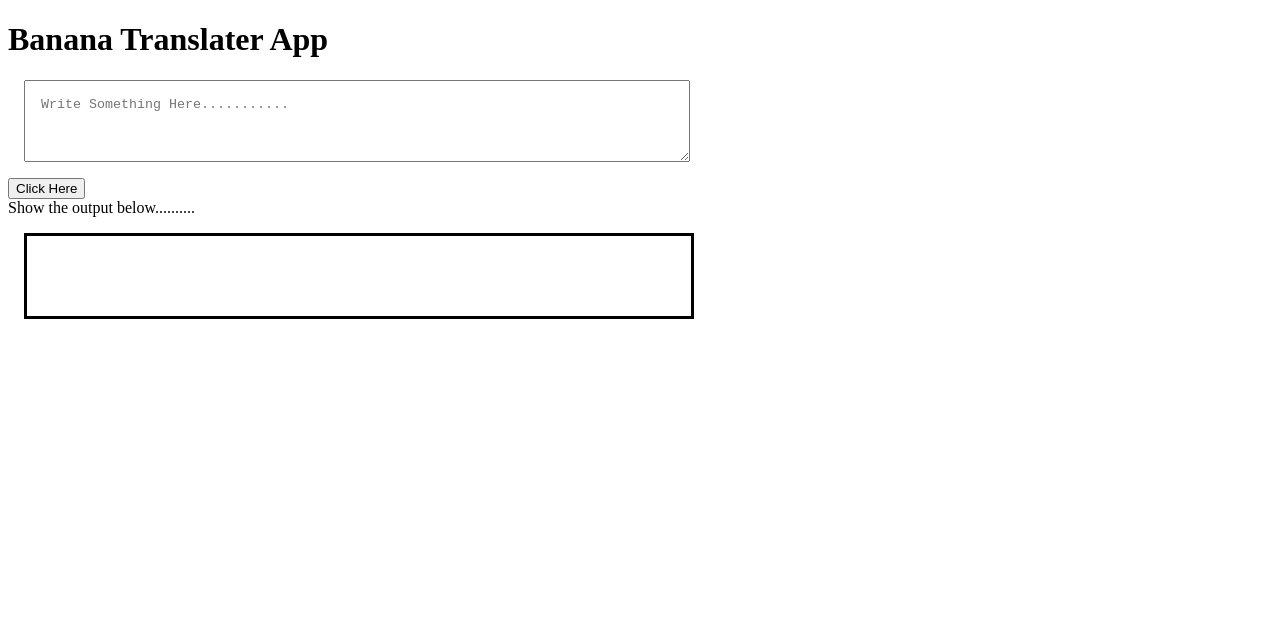
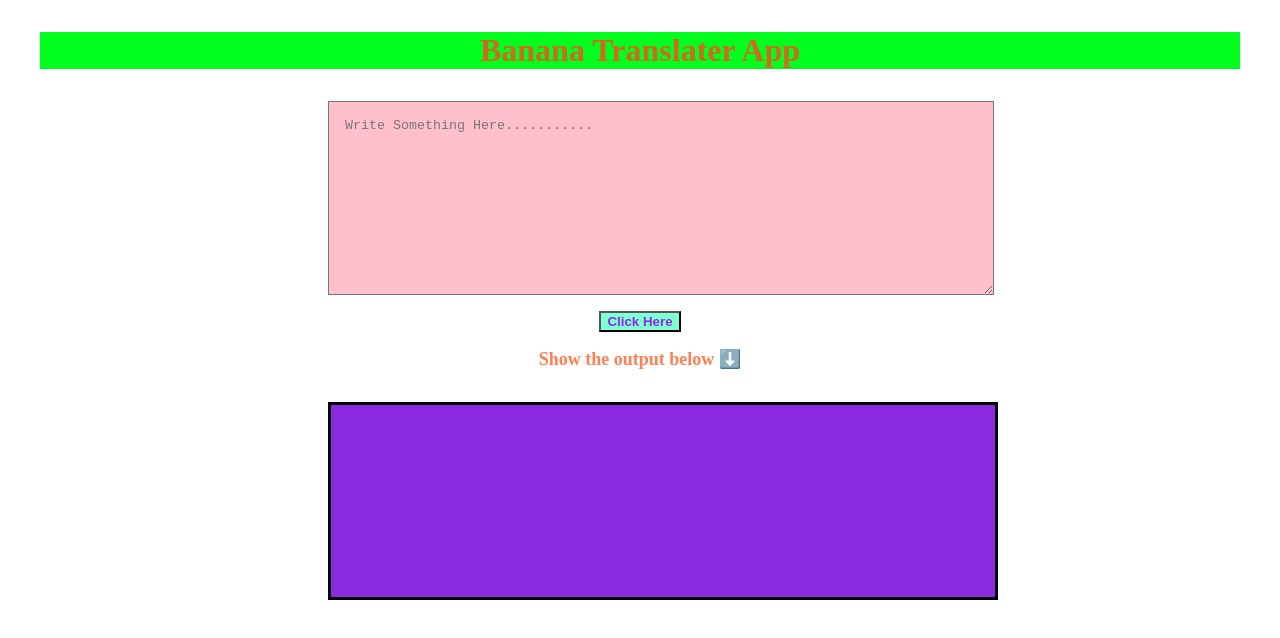
Before and after one commit to Juli-Kumari/TranslaterInBanana, a plain HTML site: page index.html in a window 1280 px wide. Drawn offline with Linux system fonts and the light colour scheme.

Commit message:
Banana Translator app ready

```diff
--- a/app.js
+++ b/app.js
@@ -10,7 +10,7 @@ var button = document.querySelector("#btn");
 
 var output = document.querySelector("#output");
 
-var serverURL = "https://api.funtranslations.com/translate/minion.json"; // API
+var serverURL = "https://api.funtranslations.com/translate/minion.json"; // This API takes 5 request per hour
 
 function getTranslationURL(text) {
   return serverURL + "?"+ "text=" + text;
--- a/index.html
+++ b/index.html
@@ -8,17 +8,17 @@
     <link rel="stylesheet" href="./style.css">
 </head>
 <body>
-
-    <h1>Banana Translater App</h1>
+    <div class="container">
+    <h1 class="translator">Banana Translater App</h1>
     <div>
     <textarea name="text" id="text-input" placeholder="Write Something Here..........."></textarea>
 </div>
     <button id="btn">Click Here</button>
 
-    <div>Show the output below..........</div>
+    <div class="div-output">Show the output below ⬇️</div>
     <div id="output"></div>
 
-
+</div>
 
     <script src="./app.js"></script>
 </body>
--- a/style.css
+++ b/style.css
@@ -2,8 +2,10 @@
     padding: 1rem;
     margin: 1rem;
     width: 50% ;
-    height: 6vh ;
+    height: 20vh ;
     display: block;
+    margin-left: 20rem;
+    background-color: pink;
 }
 
 #output{
@@ -11,5 +13,28 @@
     padding: 1rem;
     margin: 1rem;
     width: 50% ;
-    height: 6vh ;
+    height: 20vh ;
+    margin-left: 20rem;
+    background-color: blueviolet;
 }
+
+.container{
+    text-align: center;
+}
+
+#btn{
+    background-color: aquamarine;
+    font-weight: bold;
+    color: blueviolet;
+}
+.div-output{
+    font-weight: bold;
+    padding: 1rem;
+    font-size: large;
+    color: coral;
+}
+.translator{
+    color: chocolate;
+    margin: 2rem;
+    background-color: rgb(0, 255, 30);
+}
```
Also changed, not shown: 1 other file.
